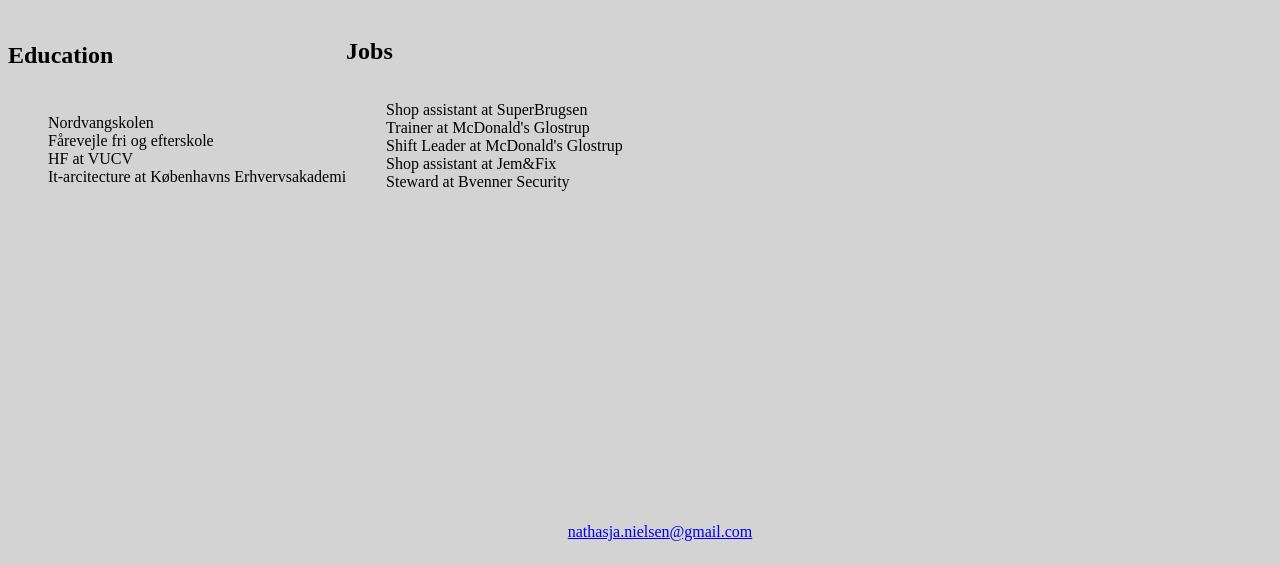
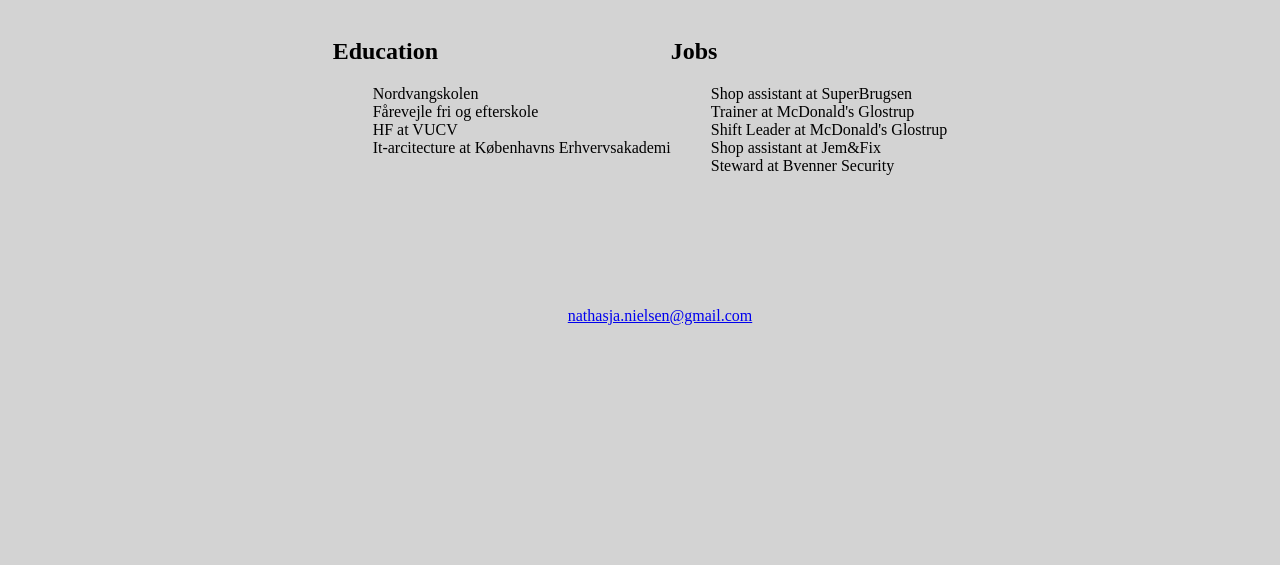
Before and after one commit to nathasjafink/Portfolio, a plain HTML site: page Portefølje.html in a window 1280 px wide. Shown: the part 1138-1703 px from the top of the page. After the commit the page ends 1487 px from the top, so only its background shows below. Drawn offline with Linux system fonts and the light colour scheme.

Commit message:
Centered middle section

```diff
--- a/style.css
+++ b/style.css
@@ -53,14 +53,14 @@ body {
 
 .middle-section {
     display: flex;
+    justify-content: center;
 }
 
 .education-1, .jobs-1 {
-    display: flex;
-    justify-content: space-around;
     padding-top: 20px;
     flex-direction: column;
 }
+
 
 .education-2, .jobs-2 {
     list-style-type: none;
@@ -69,7 +69,7 @@ body {
 footer {
     display: flex;
     justify-content: center;
-    padding-top: 300px;
+    padding-top: 100px;
 }
 
 .bottom-links {
```
